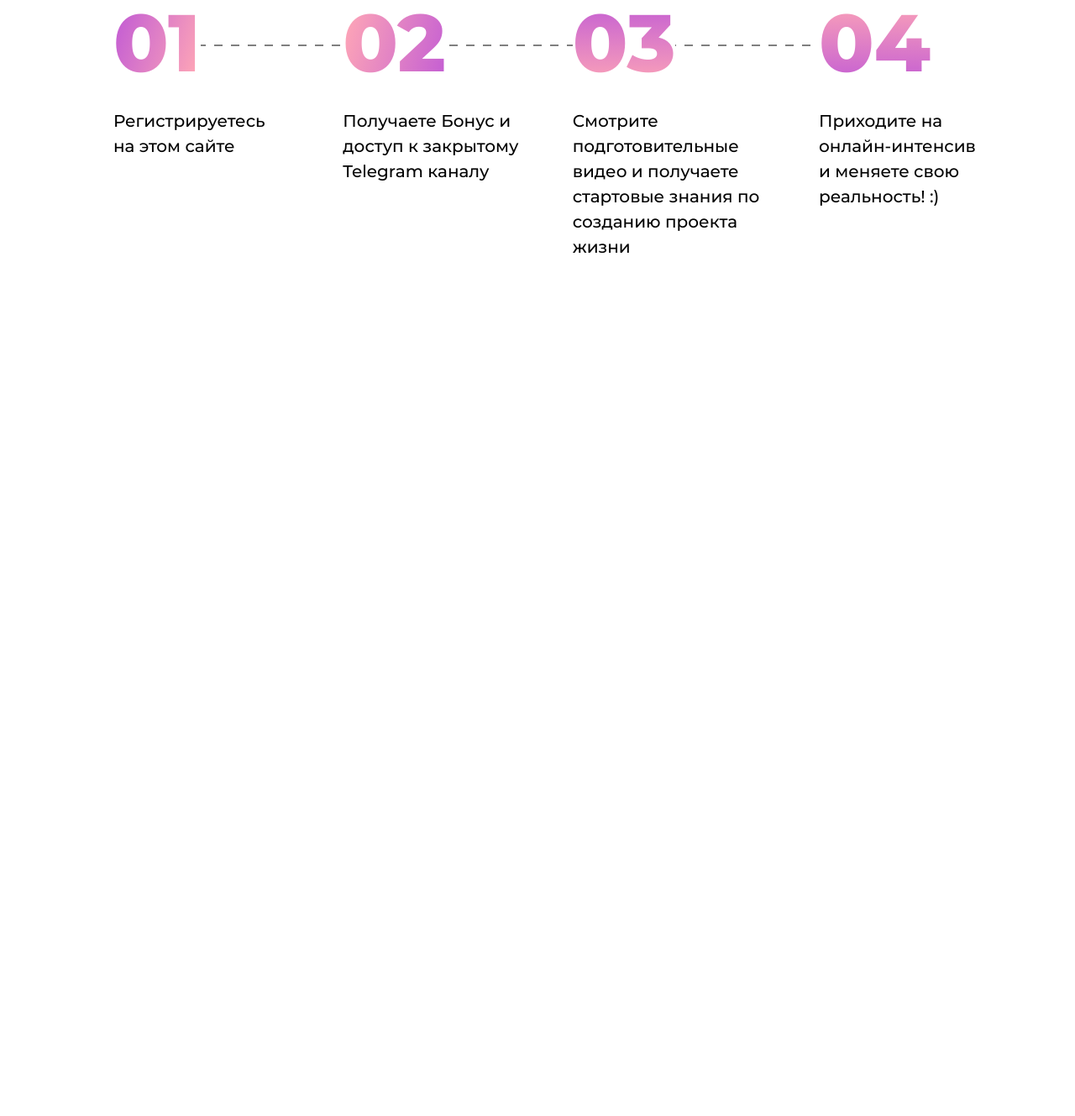
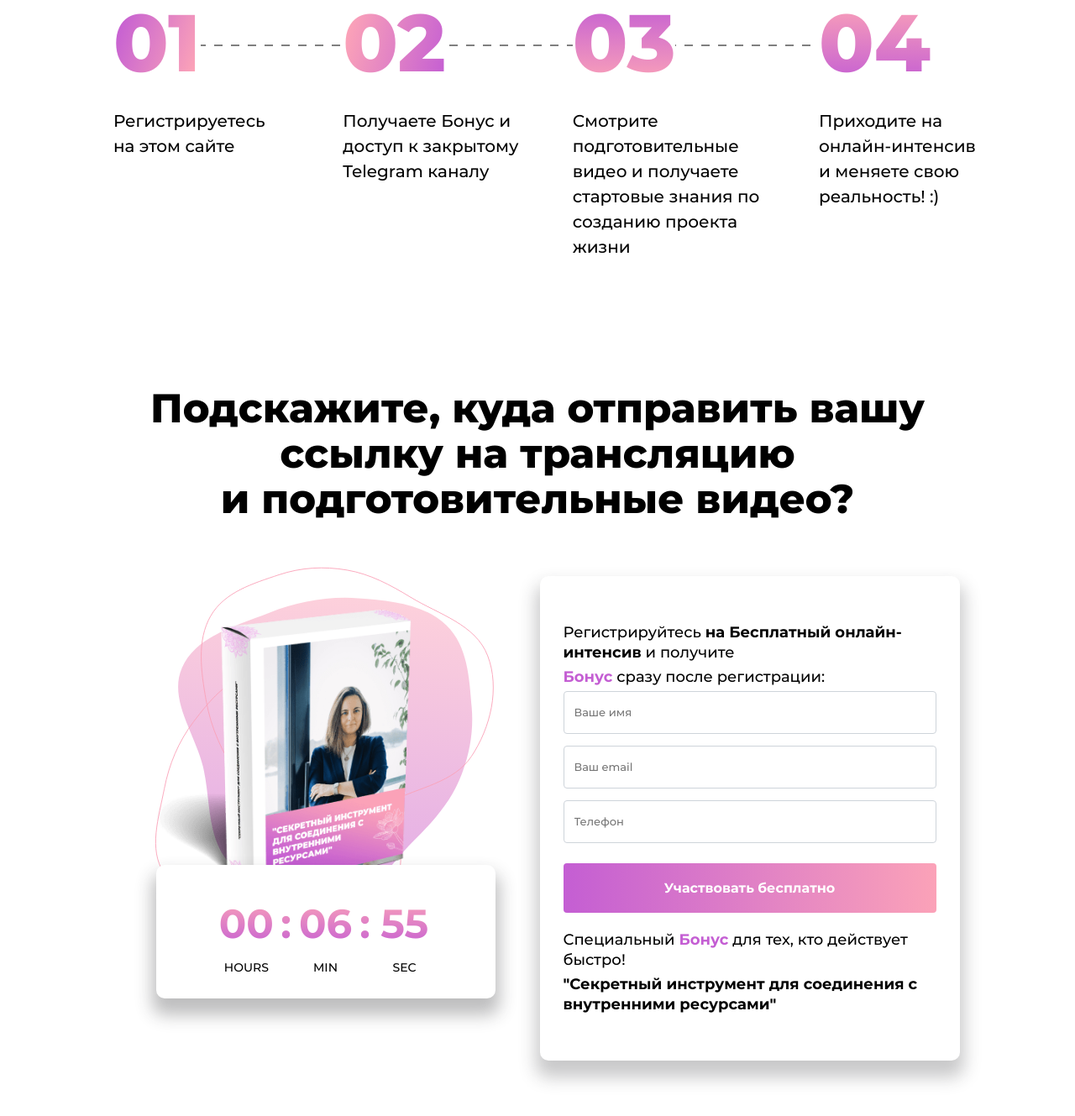
Before and after one commit to YuliaPol/sreda-landing-3, a plain HTML site: page index.html in a window 1280 px wide. Shown: the part 7973-9302 px from the top of the page at 84% size. Before the commit the page ends 8432 px from the top, so only its background shows below. Drawn offline with Linux system fonts and the light colour scheme; a web font is replaced by a local one.

Commit message:
add form-block

```diff
--- a/index.html
+++ b/index.html
@@ -654,6 +654,88 @@
             </div>
         </div>
     </section>
+    <section class="form-block form-block-2">
+        <div class="section-wrapper">
+            <h2 class="form-block-header">
+                Подскажите, куда отправить вашу ссылку
+                на трансляцию <br>
+                и подготовительные видео?
+            </h2>
+            <div class="form-block-row">
+                <div class="book-col">
+                    <div class="book-wrapper">
+                        <div class="book-bg"></div>
+                        <div class="img-wrapper">
+                            <img src="./img/form-block-book.png" alt="Marina book">
+                        </div>
+                    </div>
+                    <div class="timer">
+                        <div class="hours item">
+                            <div class="value">00</div>
+                            <div class="label">HOURS</div>
+                        </div>
+                        <div class="item">
+                            <div class="dotted">:</div>
+                        </div>
+                        <div class="minutes item">
+                            <div class="value">07</div>
+                            <div class="label">MIN</div>
+                        </div>
+                        <div class="item">
+                            <div class="dotted">:</div>
+                        </div>
+                        <div class="seconds item">
+                            <div class="value">00</div>
+                            <div class="label">SEC</div>
+                        </div>
+                    </div>
+                </div>
+                <div class="form-col">
+                    <div class="form-wrapper">
+                        <div class="form-text">
+                            <p>
+                                Регистрируйтесь <span class="bold">на Бесплатный
+                                онлайн-интенсив</span> и получите
+                            </p>
+                            <p>
+                                <span class="violet-text bold">Бонус</span> сразу после регистрации:
+                            </p>
+                        </div>
+                        <form action="#" class="form-valid">
+                            <div class="form-group">
+                                <input class="input-text" type="text" name="name" placeholder="Ваше имя"
+                                    data-reqired="reqired">
+                                <div class="error-text">Введите Ваше имя</div>
+                            </div>
+                            <div class="form-group">
+                                <input class="input-text" type="email" name="email" placeholder="Ваш email"
+                                    data-reqired="reqired">
+                                <div class="error-text">Введите Ваш email</div>
+                            </div>
+                            <div class="form-group">
+                                <input class="input-text" type="tel" name="tel" placeholder="Телефон"
+                                    data-reqired="reqired">
+                                <div class="error-text">Введите Телефон</div>
+                            </div>
+                            <div class="btn-wrapper pd-20">
+                                <button class="btn-submit btn-default">
+                                    Участвовать бесплатно
+                                </button>
+                            </div>
+                            <div class="form-text">
+                                <p>
+                                    Специальный <span class="bold violet-text">Бонус</span> для тех, кто действует быстро!
+                                </p>
+                                <p>
+                                    <span class="bold">"Секретный инструмент для соединения с внутренними ресурсами"</span>
+                                </p>
+                            </div>
+                        </form>
+                    </div>
+                </div>
+            </div>
+        </div>
+    </section>
 </body>
 
 </html>
--- a/style/style.scss
+++ b/style/style.scss
@@ -1148,8 +1148,29 @@ table {
                 .btn-wrapper {
                     padding-bottom: 45px;
                     padding-top: 40px;
-                }
-            }
+                    &.pd-20 {
+                        padding-top: 10px;
+                        padding-bottom: 20px;
+                    }
+                }
+            }
+        }
+    }
+}
+.form-block-2 {
+    .form-block-header {
+        font-family: $fontpage;
+        font-style: normal;
+        font-weight: 800;
+        font-size: 48px;
+        line-height: 54px;
+        text-align: center;
+        color: #000000;
+    }
+    .form-block-row .form-col .form-wrapper .form-text {
+        padding-bottom: 0px;
+        p {
+            padding-bottom: 5px;
         }
     }
 }
@@ -1556,6 +1577,9 @@ table {
     }
 }
 @media screen and (max-width: 992px) {
+    .four-steps {
+        padding-bottom: 100px;
+    }
     .four-steps .steps-list .step-item .text {
         font-size: 16px;
         line-height: 22px;
@@ -1789,6 +1813,9 @@ table {
     }
 }
 @media screen and (max-width: 768px) {
+    .four-steps {
+        padding-bottom: 80px;
+    }
     .four-steps .steps-list {
     }
     .four-steps .steps-header {
@@ -2083,6 +2110,12 @@ table {
     }
 }
 @media screen and (max-width: 500px) {
+    .form-block-2 .form-block-row .form-col .form-wrapper .form-text p {
+        padding-bottom: 15px;
+    }
+    .four-steps {
+        padding-bottom: 50px;
+    }
     .four-steps .steps-header {
         font-size: 24px;
         line-height: 28px;
```
Also changed, not shown: style/style.css.
